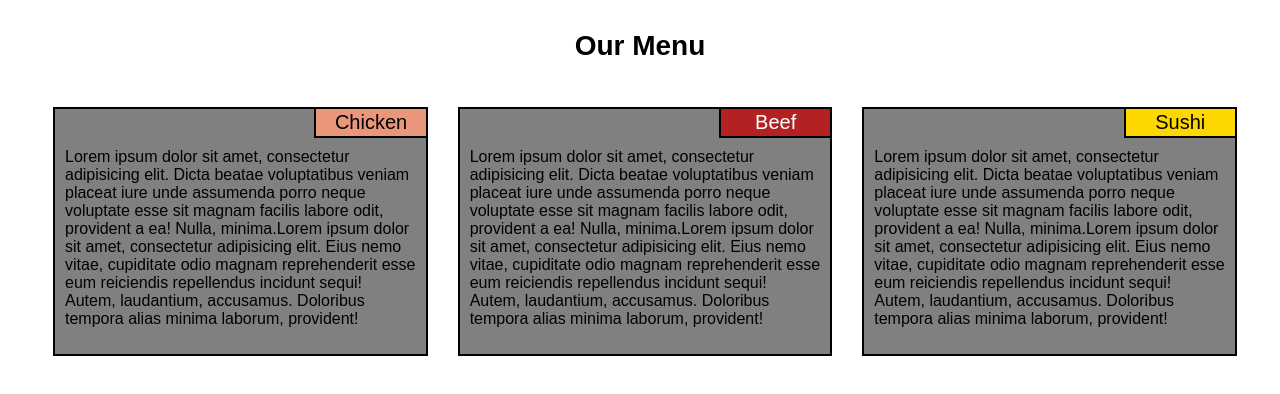
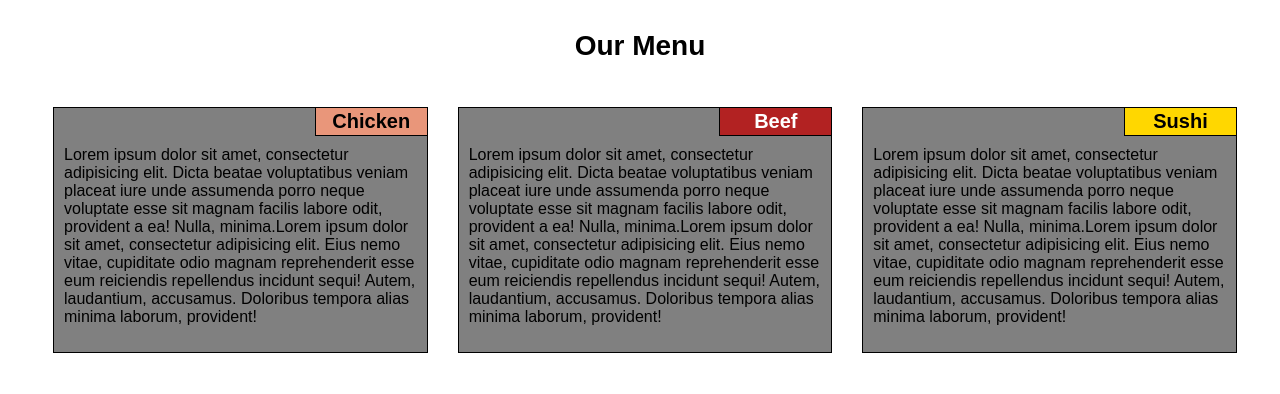
Before and after one commit to the-sarahb/coursera-work, a plain HTML site: page module2-solution/index.html in a window 1280 px wide. Drawn offline with Linux system fonts and the light colour scheme.

Commit message:
Final HW Changes

```diff
--- a/module2-solution/css/style.css
+++ b/module2-solution/css/style.css
@@ -3,9 +3,8 @@
   box-sizing: border-box;
   font-family: arial verdana, sans-serif;
   font-size: 16px;
-/*  margin-left: 0;
-  margin-right: 0;*/
 }
+
 h1 {
   text-align: center;
   margin-top: 30px;
@@ -13,26 +12,22 @@ h1 {
   font-size: 1.75em;
 }
 
-/*div {
-	border: 1px solid black;
-	padding: 2px;
-	margin-bottom: 5px;
-}*/
 #row {width:100%;
 	margin-left:5px;
 	margin-right: 5px;
 	padding: 25px;
 	padding-top: 0px;
+	margin-bottom: 5px;
 }
 
 .box  {
-	border: 2px solid black;
+	border: 1px solid black;
 	margin: 15px;
 	background-color: #808080;
 }
 
-section {
-	border: 2px solid black;
+h2 {
+  border: 1px solid black;
   border-top: 0px;
   border-right: 0px;
   width: 30%;
@@ -40,6 +35,7 @@ section {
   text-align: center;
   padding: 2px;
   font-size: 1.25em;
+  margin: 0;
 }
 
 p {
@@ -48,10 +44,6 @@ p {
 	margin-right: auto;
     margin-left: auto;
 }
-
-/*.container {
-	background-color: blue;
-		}*/
 
 #title1 {
 	background-color: 	#e9967a;
@@ -65,6 +57,7 @@ p {
 #title3 {
 	background-color: #ffd700;
 }
+
 /********** Desktop View **********/
 @media (min-width: 992px) {
   .col-md-4 {
@@ -81,12 +74,11 @@ p {
   .col-sm-12 {
 	width:100%;
 	float:left;
-	}
-}
+}}
 
 /********** Mobile View **********/
 @media (max-width: 767px) {
   .col-xs-12 {
 	width: 100%;
-
+	float:left; /*This is to avoid margins to collapse vertically -- margins do not collaps when the elements are floated*/
 }}
--- a/module2-solution/index.html
+++ b/module2-solution/index.html
@@ -1,7 +1,5 @@
-
 <!doctype html>
 <html lang="en">
-
 <head>
 <meta charset="utf-8">
 <meta name="viewport" content="width=device-width, initial-scale=1">
@@ -14,36 +12,28 @@
 <body>
 <h1 id="top">Our Menu</h1>
 
-    <div id="row">
-      <div class="col-md-4 col-sm-6 col-xs-12" >
-      <div class = "box">
-      <section id=title1 class = title>Chicken</section>
+<div id="row"> <!-- ROW -->
+    <div class="col-md-4 col-sm-6 col-xs-12">  <!-- COLUMN - need this additional div as a container for the box to add space (padding) between the boxes. this is because if margin is added to the box element, then the box element flows to the next line bc adding the margin results in taking >100% of the row.  -->
+    <section class = "box">  <!-- box with border containing the 2 elements -->
+      <h2 id=title1 class = title>Chicken</h2>
       <p id=text>Lorem ipsum dolor sit amet, consectetur adipisicing elit. Dicta beatae voluptatibus veniam placeat iure unde assumenda porro neque voluptate esse sit magnam facilis labore odit, provident a ea! Nulla, minima.Lorem ipsum dolor sit amet, consectetur adipisicing elit. Eius nemo vitae, cupiditate odio magnam reprehenderit esse eum reiciendis repellendus incidunt sequi! Autem, laudantium, accusamus. Doloribus tempora alias minima laborum, provident!</p>
-      </div>
-      </div>
+    </section>
+    </div>
 
 
     <div class="col-md-4 col-sm-6 col-xs-12" >
-    <div class = "box">
-      <section id=title2 class = title>Beef</section>
+    <section class = "box">
+      <h2 id=title2 class = title>Beef</h2>
       <p id=text>Lorem ipsum dolor sit amet, consectetur adipisicing elit. Dicta beatae voluptatibus veniam placeat iure unde assumenda porro neque voluptate esse sit magnam facilis labore odit, provident a ea! Nulla, minima.Lorem ipsum dolor sit amet, consectetur adipisicing elit. Eius nemo vitae, cupiditate odio magnam reprehenderit esse eum reiciendis repellendus incidunt sequi! Autem, laudantium, accusamus. Doloribus tempora alias minima laborum, provident!</p>
-      </div>
-      </div>
+    </section>
+    </div>
 
-     <div class="col-md-4 col-sm-12 col-xs-12" >
-     <div class = "box">
-      <section id=title3 class = title>Sushi</section>
+    <div class="col-md-4 col-sm-12 col-xs-12" >
+    <section class = "box">
+      <h2 id=title3 class = title>Sushi</h2>
       <p id=text>Lorem ipsum dolor sit amet, consectetur adipisicing elit. Dicta beatae voluptatibus veniam placeat iure unde assumenda porro neque voluptate esse sit magnam facilis labore odit, provident a ea! Nulla, minima.Lorem ipsum dolor sit amet, consectetur adipisicing elit. Eius nemo vitae, cupiditate odio magnam reprehenderit esse eum reiciendis repellendus incidunt sequi! Autem, laudantium, accusamus. Doloribus tempora alias minima laborum, provident!</p>
-      </div>
-      </div>
-
+    </section>
+    </div>
 </div>
-
-
-
-
-     <!--  <p class="col-md-4 col-sm-6 col-xs-12">Lorem ipsum dolor sit amet, consectetur adipisicing elit. Dicta beatae voluptatibus veniam placeat iure unde assumenda porro neque voluptate esse sit magnam facilis labore odit, provident a ea! Nulla, minima.Lorem ipsum dolor sit amet, consectetur adipisicing elit. Eius nemo vitae, cupiditate odio magnam reprehenderit esse eum reiciendis repellendus incidunt sequi! Autem, laudantium, accusamus. Doloribus tempora alias minima laborum, provident!</p>
-      <p class="col-md-4 col-sm-6 col-xs-12">Lorem ipsum dolor sit amet, consectetur adipisicing elit. Dicta beatae voluptatibus veniam placeat iure unde assumenda porro neque voluptate esse sit magnam facilis labore odit, provident a ea! Nulla, minima.Lorem ipsum dolor sit amet, consectetur adipisicing elit. Eius nemo vitae, cupiditate odio magnam reprehenderit esse eum reiciendis repellendus incidunt sequi! Autem, laudantium, accusamus. Doloribus tempora alias minima laborum, provident!</p> -->
-	</div>
 </body>
 </html>
```
Lines whose indentation alone changed are shown as unchanged.
